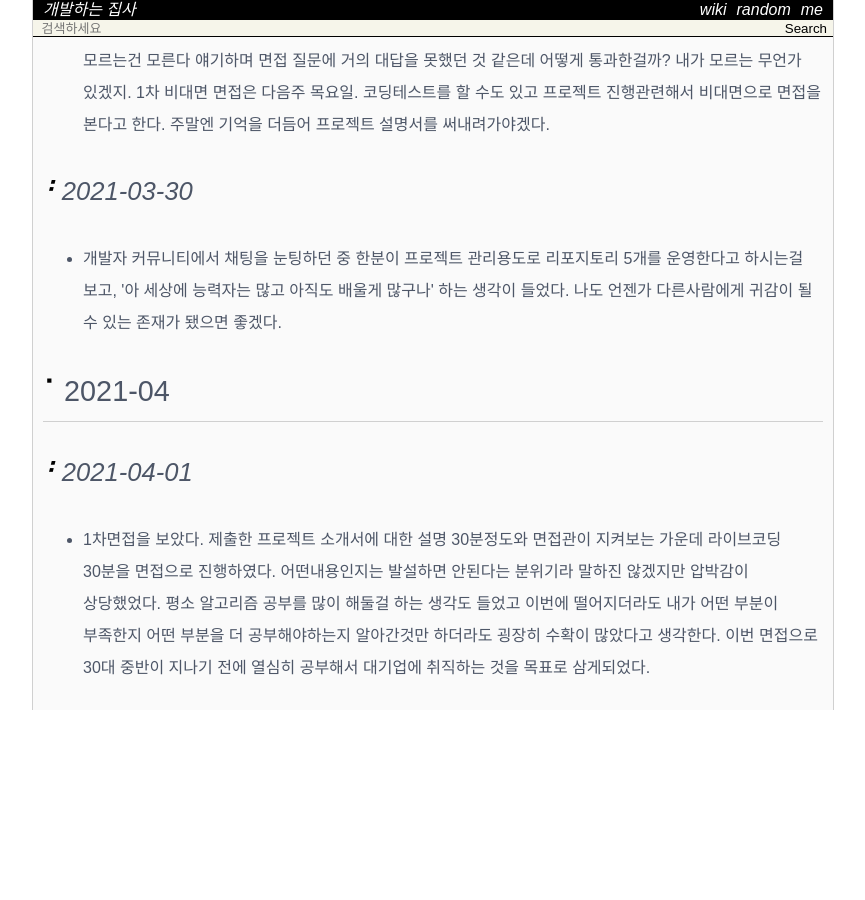
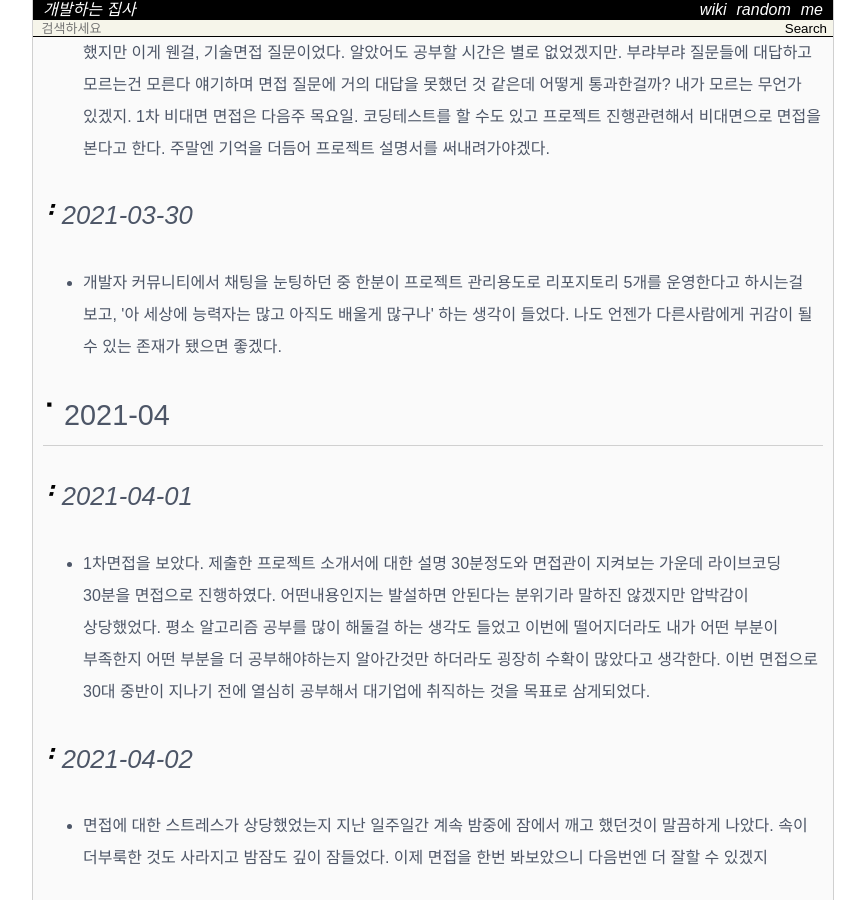
Before and after one commit to Achelous1/achelous1.github.io, a Jekyll site: the page built from _wiki/diary-2021.md, in a window 1280 px wide and 900 px high, scrolled down 5166 px. Shown: the whole window, without its empty margins (207-1072 px from the left). Built offline with Jekyll 4.4.1, drawn with Linux system fonts in a browser that asks for light colours; nearby versions of some CDN libraries; some web fonts are replaced; comment, search, counter and statistics services are not loaded; before the commit the page ends 5876 px from its top, so only the background shows below that.

Commit message:
ADD new diary at 2021-04-02

```diff
--- a/_wiki/diary-2021.md
+++ b/_wiki/diary-2021.md
@@ -94,3 +94,6 @@
 ## 2021-04
 ### 2021-04-01
 * 1차면접을 보았다. 제출한 프로젝트 소개서에 대한 설명 30분정도와 면접관이 지켜보는 가운데 라이브코딩 30분을 면접으로 진행하였다. 어떤내용인지는 발설하면 안된다는 분위기라 말하진 않겠지만 압박감이 상당했었다. 평소 알고리즘 공부를 많이 해둘걸 하는 생각도 들었고 이번에 떨어지더라도 내가 어떤 부분이 부족한지 어떤 부분을 더 공부해야하는지 알아간것만 하더라도 굉장히 수확이 많았다고 생각한다. 이번 면접으로 30대 중반이 지나기 전에 열심히 공부해서 대기업에 취직하는 것을 목표로 삼게되었다.
+
+### 2021-04-02
+* 면접에 대한 스트레스가 상당했었는지 지난 일주일간 계속 밤중에 잠에서 깨고 했던것이 말끔하게 나았다. 속이 더부룩한 것도 사라지고 밤잠도 깊이 잠들었다. 이제 면접을 한번 봐보았으니 다음번엔 더 잘할 수 있겠지
```
Also changed, not shown: other parts of _wiki/diary-2021.md (+1 -1 lines).
